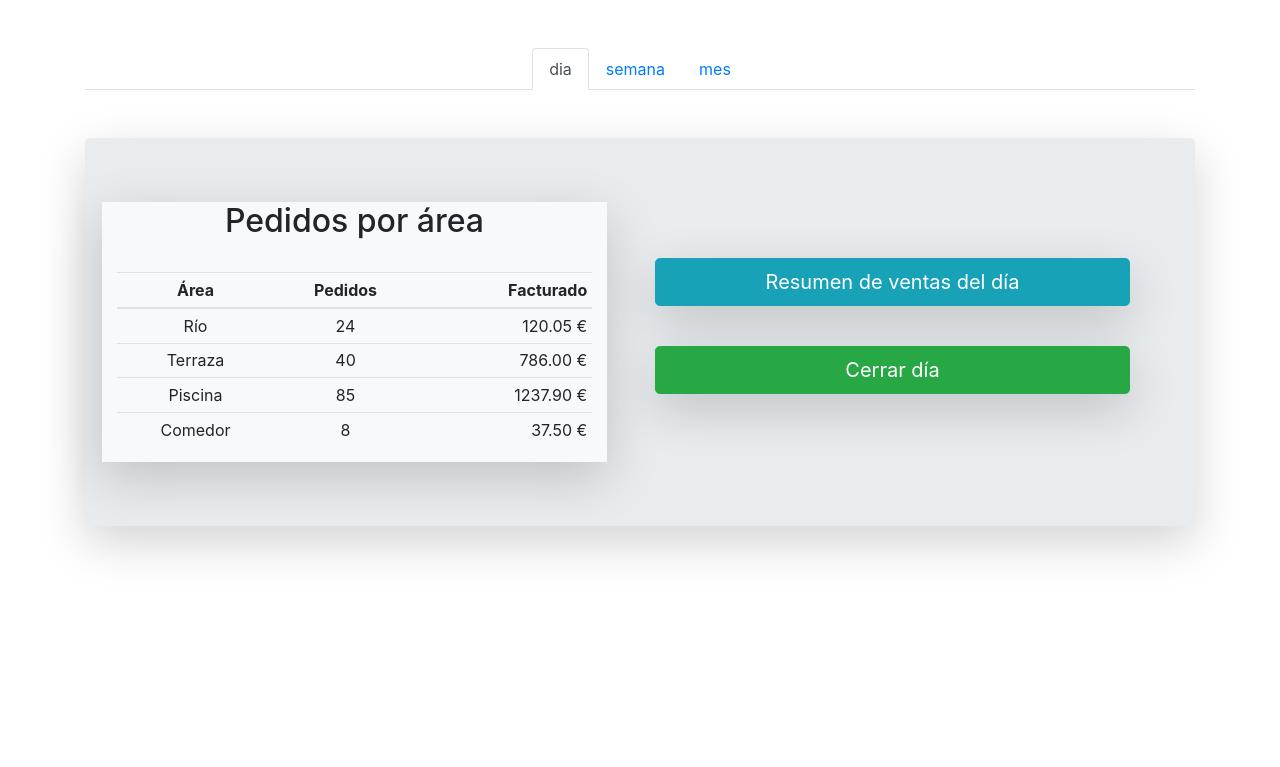
After one commit to trevenk/si-part-1, a Symfony app: template templates/roles/admin/admin-dashboard.html.twig in a window 1280 px wide. The commit adds this page. Shown: the top 767 px of the page. Run offline with Twig, Linux system fonts and the light colour scheme; the template is opened without the code that fills it, so the values that code supplies are empty; some libraries are stand-ins or nearby versions.

Commit message:
try to put this on github

```diff
--- /dev/null
+++ b/templates/roles/admin/admin-dashboard.html.twig
@@ -0,0 +1,86 @@
+{% extends 'base.html.twig' %}
+
+{% block body %}
+
+    <body class="mt-5">
+    <div class="container text-center">
+        <section class="mt-5">
+            <nav class="mt-5">
+                <div class="nav nav-tabs justify-content-center mt-5" id="nav-tab" role="tablist">
+                    <a class="nav-item nav-link active" id="nav-dia-tab" data-toggle="tab" href="#nav-dia" role="tab" aria-controls="nav-dia">dia</a>
+                    <a class="nav-item nav-link" id="nav-semana-tab" data-toggle="tab" href="#nav-semana" role="tab" aria-controls="nav-semana">semana</a>
+                    <a class="nav-item nav-link" id="nav-mes-tab" data-toggle="tab" href="#nav-mes" role="tab" aria-controls="nav-mes">mes</a>
+                </div>
+            </nav>
+            <div class="tab-content mt-5" id="nav-tabContent">
+                 <div class="tab-pane fade show active" id="nav-dia" role="tabpanel" aria-labelledby="nav-dia-tab">
+                     <section class="shadow-lg jumbotron">
+                         <div class="row">
+                             <div class="shadow-lg bg-light col">
+                                 <h2>Pedidos por &aacute;rea</h2>
+                                 <br>
+                                 <table class="table table-sm">
+                                     <thead>
+                                     <tr>
+                                         <th scope="col">&Aacute;rea</th>
+                                         <th scope="col">Pedidos</th>
+                                         <th scope="col" class="text-right">Facturado</th>
+                                     </tr>
+                                     </thead>
+                                     <tbody>
+                                     <tr>
+                                         <td>R&iacute;o</td>
+                                         <td>24</td>
+                                         <td class="text-right">120.05 &euro;</td>
+                                     </tr>
+                                     <tr>
+                                         <td>Terraza</td>
+                                         <td>40</td>
+                                         <td class="text-right">786.00 &euro;</td>
+                                     </tr>
+                                     <tr>
+                                         <td>Piscina</td>
+                                         <td>85</td>
+                                         <td class="text-right">1237.90 &euro;</td>
+                                     </tr>
+                                     <tr>
+                                         <td>Comedor</td>
+                                         <td>8</td>
+                                         <td class="text-right">37.50 &euro;</td>
+                                     </tr>
+                                     </tbody>
+                                 </table>
+                             </div>
+                             <div class="px-5 py-5 col">
+                                 <a href="" class="my-2 btn btn-info btn-lg btn-block shadow-lg">Resumen de ventas del d&iacute;a</a>
+                                 <br>
+                                 <a href="" class="my-2 btn btn-success btn-lg btn-block shadow-lg">Cerrar d&iacute;a</a>
+                             </div>
+                         </div>
+                     </section>
+                 </div>
+                <div class="tab-pane fade show" id="nav-semana" role="tabpanel" aria-labelledby="nav-semana-tab">
+                     <div class="card mt-2 shadow-lg">
+                         <div class="card-body">
+                             <h5 class="card-title">semana</h5>
+                             <h6 class="card-subtitle mb-2 text-muted">Estado: Vac&iacute;a</h6>
+                             <a href="" class="ml-3 btn btn-primary">A&ntilde;adir pedido</a>
+                         </div>
+                     </div>
+                 </div>
+                <div class="tab-pane fade show" id="nav-mes" role="tabpanel" aria-labelledby="nav-mes-tab">
+                     <div class="card mt-2 shadow-lg">
+                         <div class="card-body">
+                             <h5 class="card-title">mes</h5>
+                             <h6 class="card-subtitle mb-2 text-muted">Estado: Vac&iacute;a</h6>
+                             <a href="" class="ml-3 btn btn-primary">A&ntilde;adir pedido</a>
+                         </div>
+                     </div>
+                 </div>
+
+            </div>
+        </section>
+    </div>
+    </body>
+
+{% endblock %}
```
Also changed, not shown: src/Controller/RestaurantController.php (+18 -1 lines), templates/roles/admin/admin.html.twig (+16 -0 lines), templates/roles/pedidos/new-pedido-articulo.html.twig (added, +32 -0 lines), templates/roles/pedidos/new-pedido-mesa.html.twig (+6 -8 lines).
